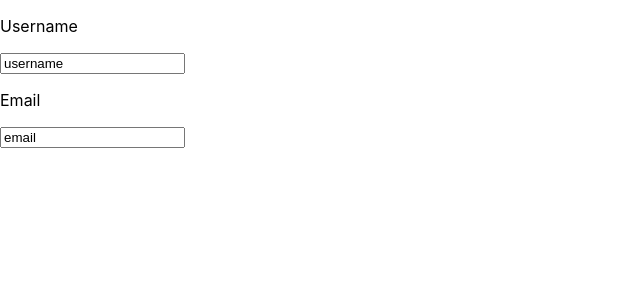
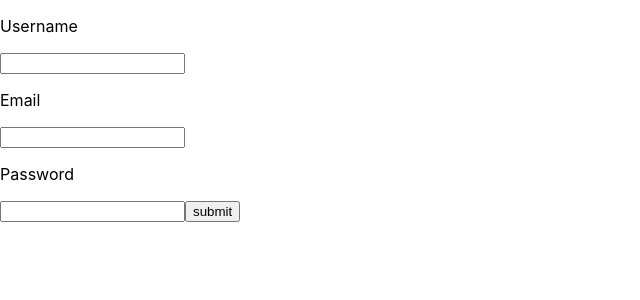
Before and after one commit to kennedy7/Nestjs-react-signup-Frontend, a React (Create React App) app: page / in a window 1280 px wide. Shown: the top 300 px of the page, without its empty margins (0-640 px from the left). Built offline with nearby package versions, Linux system fonts and the light colour scheme.

Commit message:
new commit

```diff
--- a/src/App.js
+++ b/src/App.js
@@ -3,6 +3,7 @@ import { useState } from "react";
 function App() {
   const [username, setUsername ] = useState('')
   const [email, setEmail ] = useState('')
+  const [password, setPassword ] = useState('')
 
   return (
     <div className="App">
@@ -11,7 +12,7 @@ function App() {
         <input
         required
         type="text"
-        value = "username"
+        value = {username}
         onChange={(e)=>{
           setUsername(e.target.value)
         }}
@@ -20,14 +21,23 @@ function App() {
       <p>Email</p>
         <input
         required
-        type="text"
-        value = "email"
+        type="email"
+        value = {email}
         onChange={(e)=>{
           setEmail(e.target.value)
         }}
+        />
 
-
+       <p>Password</p>
+        <input
+        required
+        type="password"
+        value = {password}
+        onChange={(e)=>{
+          setPassword(e.target.value)
+        }}
         />
+        <button type="submit">submit</button>
         </form>
 
     </div>
```
